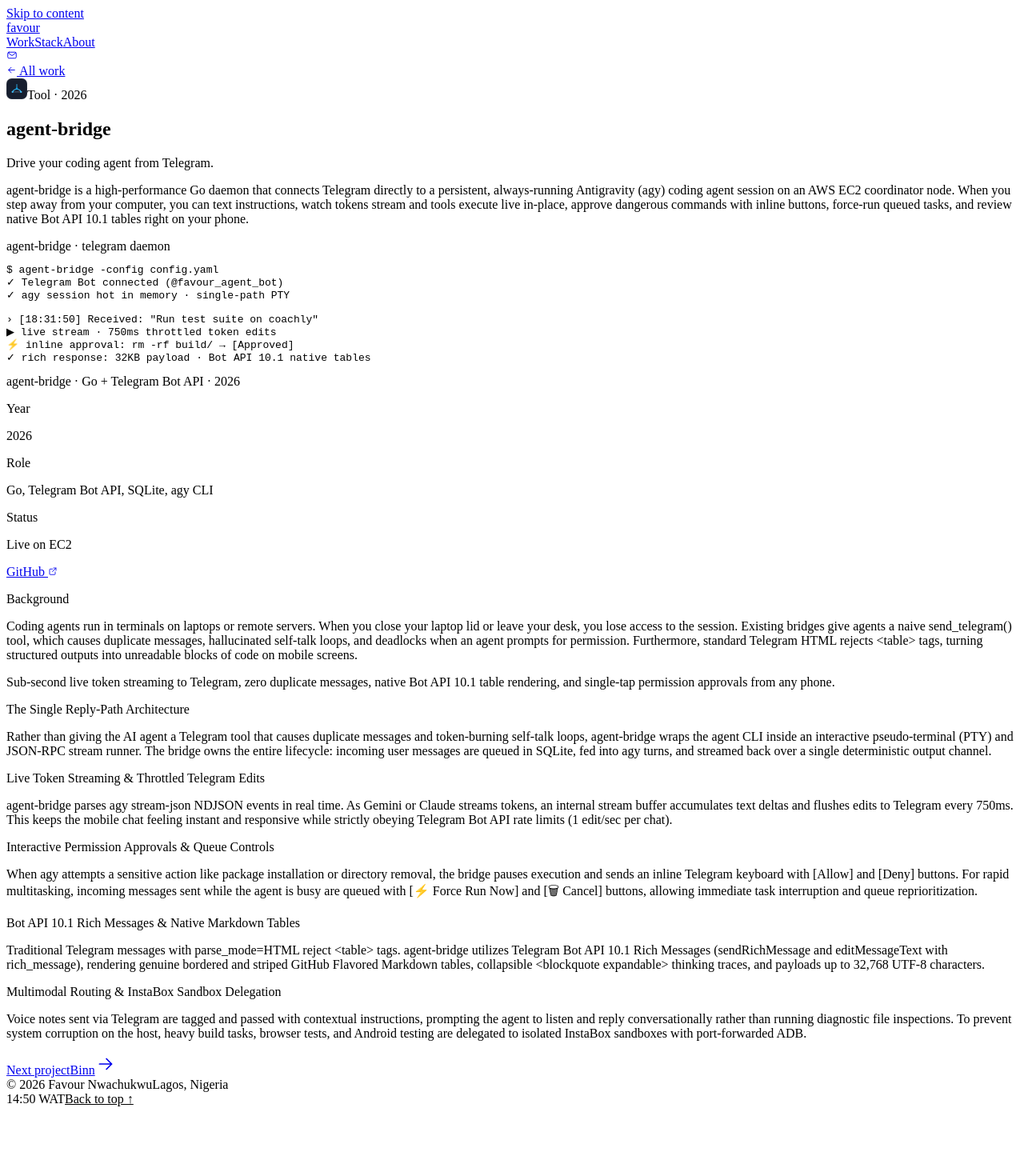
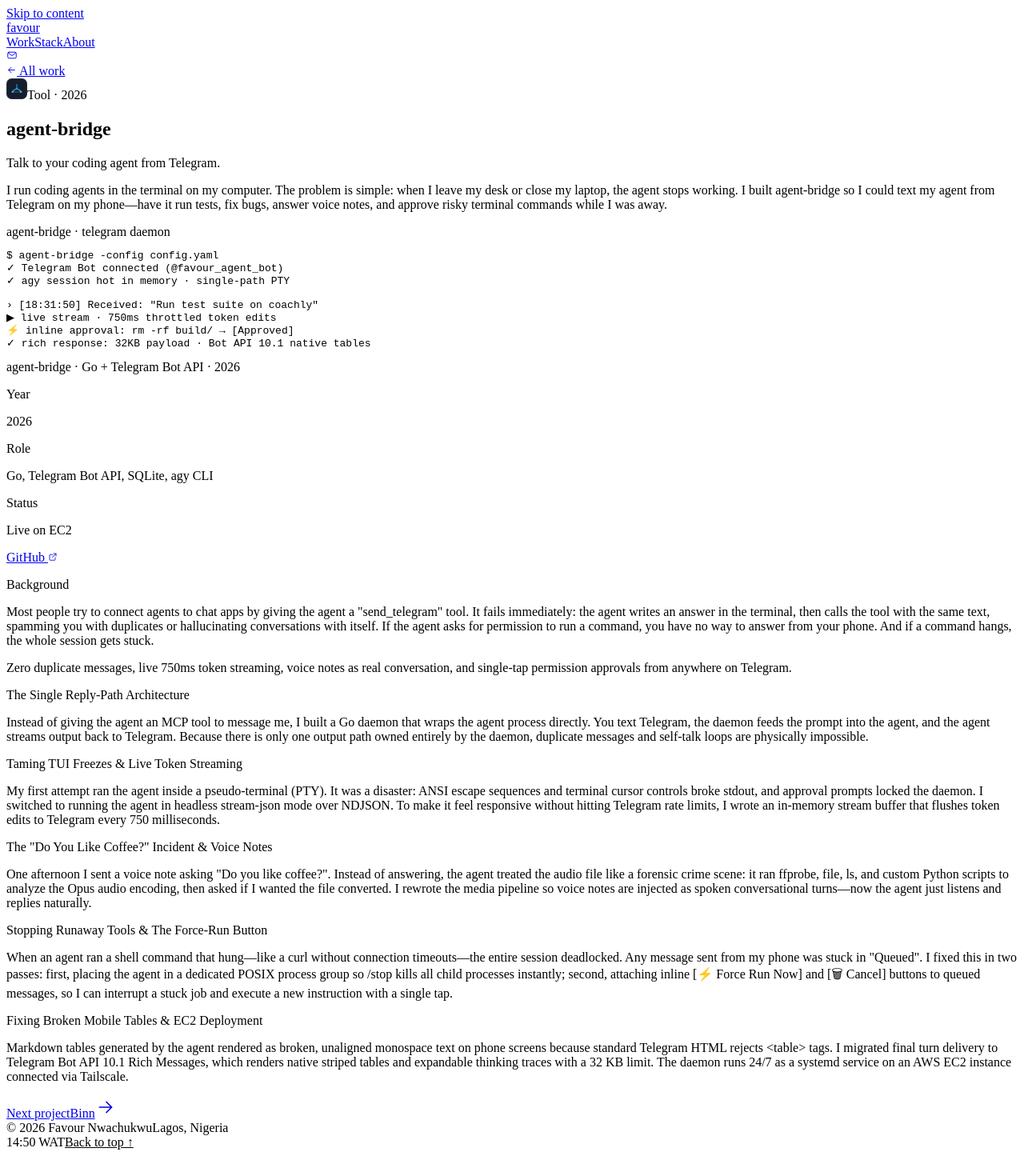
Before and after one commit to favourthemaster/portfolio-site, a React (Vite) app: page /work/agent-bridge in a window 1280 px wide. Shown: the whole page at 80% size. Before the commit the page ends 1391 px from the top, so only its background shows below. Built offline with nearby package versions, Linux system fonts and the light colour scheme; the HTML template or start-up script is replaced by a standard one.

Commit message:
docs(agent-bridge): rewrite case study into authentic development story

```diff
--- a/src/data/projects.ts
+++ b/src/data/projects.ts
@@ -274,10 +274,10 @@ export const projects: Project[] = [
     category: 'Tool',
     role: 'Go, Telegram Bot API, SQLite, agy CLI',
     status: 'Live on EC2',
-    tagline: 'Drive your coding agent from Telegram.',
-    card: 'A Go daemon connecting Telegram to an always-on coding agent with live streaming, activity cards, and native tables.',
+    tagline: 'Talk to your coding agent from Telegram.',
+    card: 'A Go daemon that lets you text, stream, and control your terminal coding agent from your phone.',
     summary:
-      'A single-binary Go daemon running on an AWS EC2 coordinator that bridges Telegram directly to the Antigravity CLI (agy). Streams tokens live, renders inline tool progress, formats Bot API 10.1 native Markdown tables, and gives interactive [Allow]/[Deny] and force-run buttons.',
+      'A single-binary Go daemon on AWS EC2 that connects Telegram directly to the Antigravity CLI (agy). Live token streaming, inline approval buttons, voice notes, and process tree controls.',
     links: [
       {
         label: 'GitHub',
@@ -287,39 +287,39 @@ export const projects: Project[] = [
     cover: 'agentbridge',
     caseStudy: {
       intro:
-        'agent-bridge is a high-performance Go daemon that connects Telegram directly to a persistent, always-running Antigravity (agy) coding agent session on an AWS EC2 coordinator node. When you step away from your computer, you can text instructions, watch tokens stream and tools execute live in-place, approve dangerous commands with inline buttons, force-run queued tasks, and review native Bot API 10.1 tables right on your phone.',
+        'I run coding agents in the terminal on my computer. The problem is simple: when I leave my desk or close my laptop, the agent stops working. I built agent-bridge so I could text my agent from Telegram on my phone—have it run tests, fix bugs, answer voice notes, and approve risky terminal commands while I was away.',
       problem:
-        'Coding agents run in terminals on laptops or remote servers. When you close your laptop lid or leave your desk, you lose access to the session. Existing bridges give agents a naive send_telegram() tool, which causes duplicate messages, hallucinated self-talk loops, and deadlocks when an agent prompts for permission. Furthermore, standard Telegram HTML rejects <table> tags, turning structured outputs into unreadable blocks of code on mobile screens.',
+        'Most people try to connect agents to chat apps by giving the agent a "send_telegram" tool. It fails immediately: the agent writes an answer in the terminal, then calls the tool with the same text, spamming you with duplicates or hallucinating conversations with itself. If the agent asks for permission to run a command, you have no way to answer from your phone. And if a command hangs, the whole session gets stuck.',
       sections: [
         {
           eyebrow: 'The Single Reply-Path Architecture',
           body:
-            'Rather than giving the AI agent a Telegram tool that causes duplicate messages and token-burning self-talk loops, agent-bridge wraps the agent CLI inside an interactive pseudo-terminal (PTY) and JSON-RPC stream runner. The bridge owns the entire lifecycle: incoming user messages are queued in SQLite, fed into agy turns, and streamed back over a single deterministic output channel.',
+            'Instead of giving the agent an MCP tool to message me, I built a Go daemon that wraps the agent process directly. You text Telegram, the daemon feeds the prompt into the agent, and the agent streams output back to Telegram. Because there is only one output path owned entirely by the daemon, duplicate messages and self-talk loops are physically impossible.',
         },
         {
-          eyebrow: 'Live Token Streaming & Throttled Telegram Edits',
+          eyebrow: 'Taming TUI Freezes & Live Token Streaming',
           body:
-            'agent-bridge parses agy stream-json NDJSON events in real time. As Gemini or Claude streams tokens, an internal stream buffer accumulates text deltas and flushes edits to Telegram every 750ms. This keeps the mobile chat feeling instant and responsive while strictly obeying Telegram Bot API rate limits (1 edit/sec per chat).',
+            'My first attempt ran the agent inside a pseudo-terminal (PTY). It was a disaster: ANSI escape sequences and terminal cursor controls broke stdout, and approval prompts locked the daemon. I switched to running the agent in headless stream-json mode over NDJSON. To make it feel responsive without hitting Telegram rate limits, I wrote an in-memory stream buffer that flushes token edits to Telegram every 750 milliseconds.',
         },
         {
-          eyebrow: 'Interactive Permission Approvals & Queue Controls',
+          eyebrow: 'The "Do You Like Coffee?" Incident & Voice Notes',
           body:
-            'When agy attempts a sensitive action like package installation or directory removal, the bridge pauses execution and sends an inline Telegram keyboard with [Allow] and [Deny] buttons. For rapid multitasking, incoming messages sent while the agent is busy are queued with [⚡ Force Run Now] and [🗑 Cancel] buttons, allowing immediate task interruption and queue reprioritization.',
+            'One afternoon I sent a voice note asking "Do you like coffee?". Instead of answering, the agent treated the audio file like a forensic crime scene: it ran ffprobe, file, ls, and custom Python scripts to analyze the Opus audio encoding, then asked if I wanted the file converted. I rewrote the media pipeline so voice notes are injected as spoken conversational turns—now the agent just listens and replies naturally.',
         },
         {
-          eyebrow: 'Bot API 10.1 Rich Messages & Native Markdown Tables',
+          eyebrow: 'Stopping Runaway Tools & The Force-Run Button',
           body:
-            'Traditional Telegram messages with parse_mode=HTML reject <table> tags. agent-bridge utilizes Telegram Bot API 10.1 Rich Messages (sendRichMessage and editMessageText with rich_message), rendering genuine bordered and striped GitHub Flavored Markdown tables, collapsible <blockquote expandable> thinking traces, and payloads up to 32,768 UTF-8 characters.',
+            'When an agent ran a shell command that hung—like a curl without connection timeouts—the entire session deadlocked. Any message sent from my phone was stuck in "Queued". I fixed this in two passes: first, placing the agent in a dedicated POSIX process group so /stop kills all child processes instantly; second, attaching inline [⚡ Force Run Now] and [🗑 Cancel] buttons to queued messages, so I can interrupt a stuck job and execute a new instruction with a single tap.',
         },
         {
-          eyebrow: 'Multimodal Routing & InstaBox Sandbox Delegation',
+          eyebrow: 'Fixing Broken Mobile Tables & EC2 Deployment',
           body:
-            'Voice notes sent via Telegram are tagged and passed with contextual instructions, prompting the agent to listen and reply conversationally rather than running diagnostic file inspections. To prevent system corruption on the host, heavy build tasks, browser tests, and Android testing are delegated to isolated InstaBox sandboxes with port-forwarded ADB.',
+            'Markdown tables generated by the agent rendered as broken, unaligned monospace text on phone screens because standard Telegram HTML rejects <table> tags. I migrated final turn delivery to Telegram Bot API 10.1 Rich Messages, which renders native striped tables and expandable thinking traces with a 32 KB limit. The daemon runs 24/7 as a systemd service on an AWS EC2 instance connected via Tailscale.',
         },
       ],
     },
     highlight:
-      'Sub-second live token streaming to Telegram, zero duplicate messages, native Bot API 10.1 table rendering, and single-tap permission approvals from any phone.',
+      'Zero duplicate messages, live 750ms token streaming, voice notes as real conversation, and single-tap permission approvals from anywhere on Telegram.',
   },
 ]
 
```
